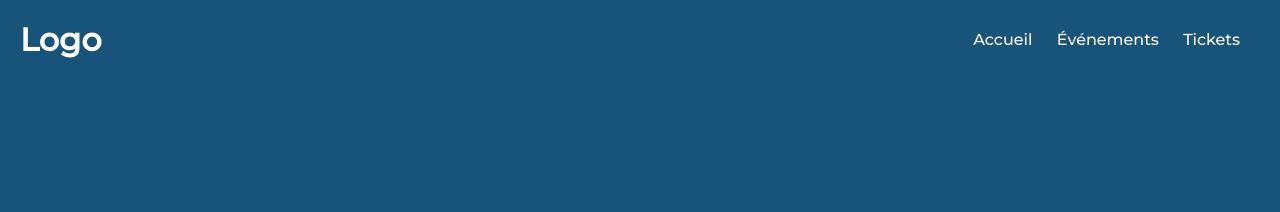
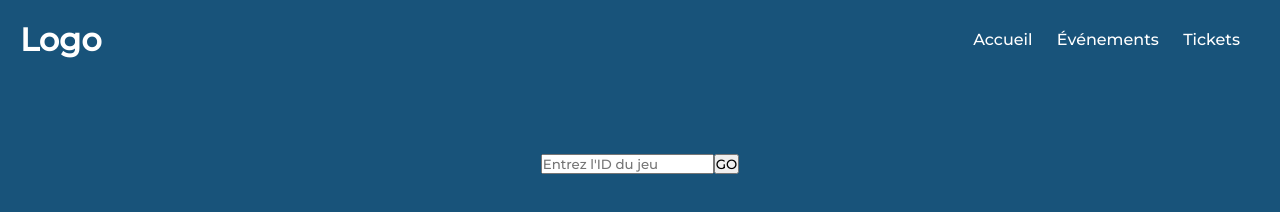
Before and after one commit to guyariel/TSI-Front-end-Developer_Test, a plain HTML site: page index.html in a window 1280 px wide. Drawn offline with Linux system fonts and the light colour scheme.

Commit message:
Adding the input text area and a button

```diff
--- a/index.html
+++ b/index.html
@@ -29,5 +29,11 @@
         </div>
     </header>
 
+    <div class="wrapper">
+        <input type="text" id="IdInput" placeholder="Entrez l'ID du jeu">
+
+        <button id="fetchData">GO</button>
+    </div>
+
 </body>
 </html>
--- a/style.css
+++ b/style.css
@@ -54,3 +54,11 @@ body {
 .transparent-header nav ul li a:hover {
     color: #ddd;
 }
+
+.wrapper {
+    width: 95%;
+    margin: 0 auto;
+    display: flex;
+    justify-content: center;
+    margin-top: 75px;
+}
```
